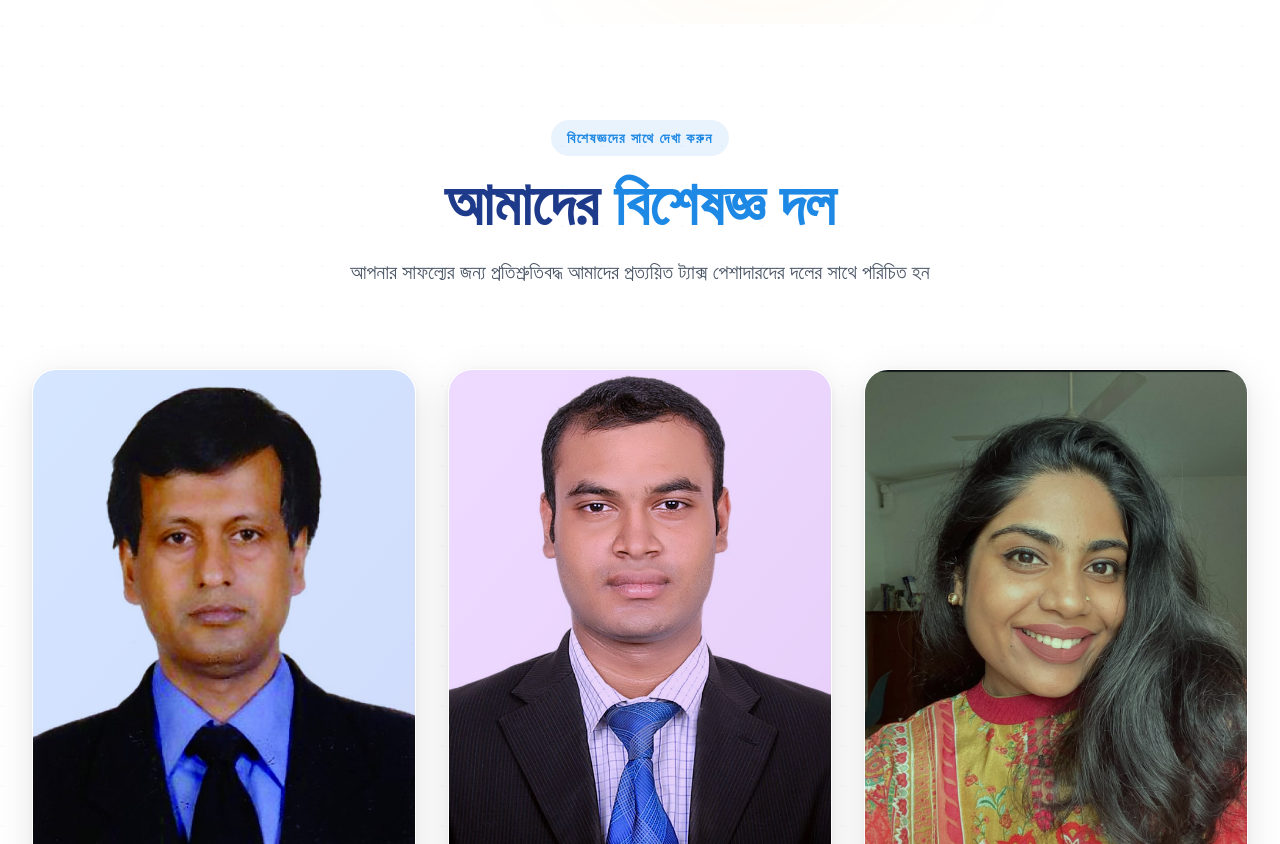
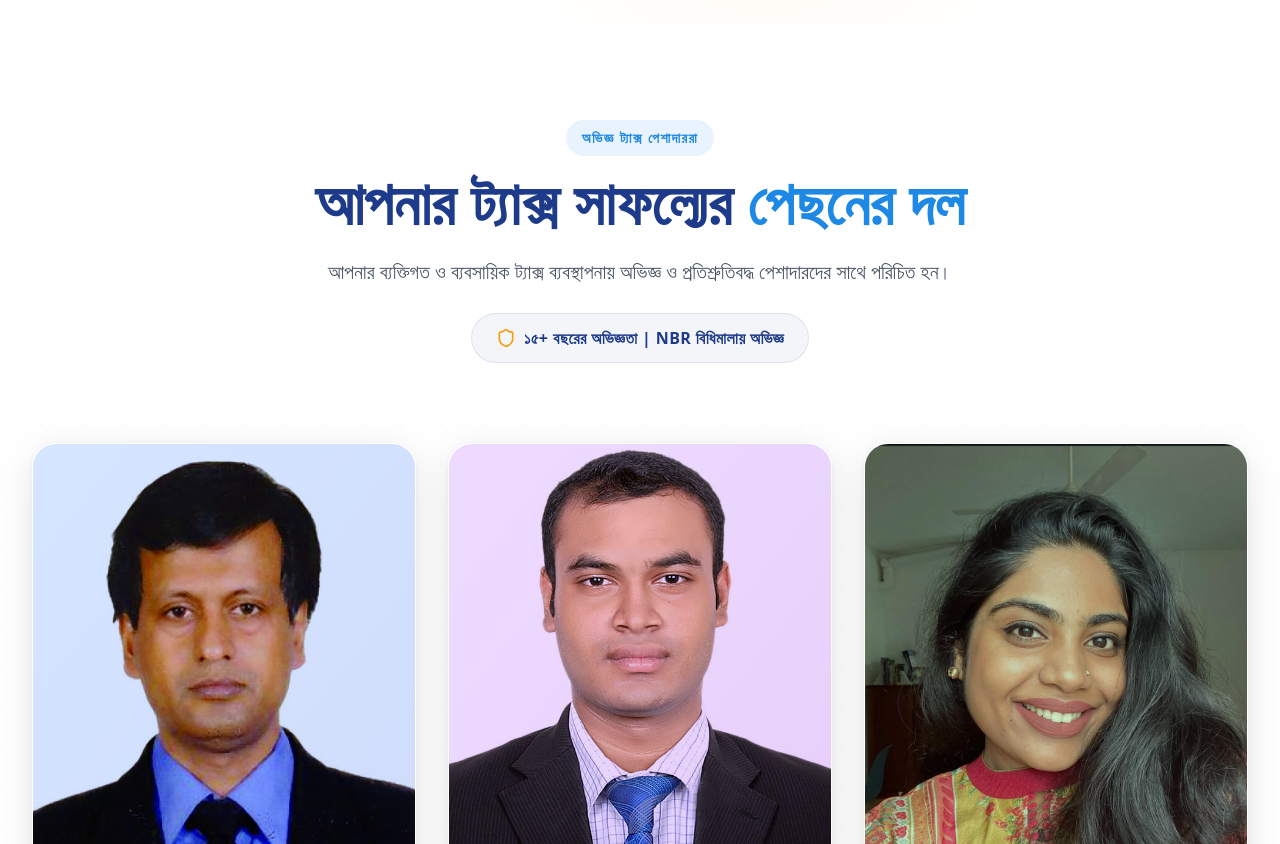
Before and after one commit to animeshkarmitun/anchorpoint-advising-website, a Next.js app: page / in a window 1280 px wide. Shown: the part 4800-5644 px from the top of the page. Built offline with nearby package versions, Linux system fonts and the light colour scheme.

Commit message:
refactor(team): improve team section copy with trust indicator and CTA button

```diff
--- a/src/components/Team.tsx
+++ b/src/components/Team.tsx
@@ -1,7 +1,7 @@
 'use client';
 
 import { motion } from 'framer-motion';
-import { User, Mail, Phone, Linkedin, Twitter, Sparkles } from 'lucide-react';
+import { User, Mail, Phone, Linkedin, Twitter, Sparkles, Shield, ArrowRight } from 'lucide-react';
 import { useState } from 'react';
 import { useLanguage } from '@/context/LanguageContext';
 import { translations } from '@/lib/content';
@@ -66,6 +66,22 @@ export default function Team() {
                     >
                         {t.subtitle}
                     </motion.p>
+
+                    {/* Trust Indicator Stats Bar */}
+                    {t.trustIndicator && (
+                        <motion.div
+                            initial={{ opacity: 0, y: 15 }}
+                            whileInView={{ opacity: 1, y: 0 }}
+                            viewport={{ once: true }}
+                            transition={{ delay: 0.4 }}
+                            className="mt-6 inline-flex items-center gap-2 px-6 py-3 bg-[#1E3A8A]/5 border border-[#1E3A8A]/10 rounded-full"
+                        >
+                            <Shield className="w-5 h-5 text-[#F59E0B] flex-shrink-0" />
+                            <span className="text-[#1E3A8A] font-semibold text-sm md:text-base tracking-wide">
+                                {t.trustIndicator}
+                            </span>
+                        </motion.div>
+                    )}
                 </div>
 
                 {/* Team Grid */}
@@ -180,6 +196,25 @@ export default function Team() {
                         </motion.div>
                     ))}
                 </div>
+
+                {/* CTA Button */}
+                {t.ctaText && (
+                    <motion.div
+                        initial={{ opacity: 0, y: 20 }}
+                        whileInView={{ opacity: 1, y: 0 }}
+                        viewport={{ once: true }}
+                        transition={{ delay: 0.3 }}
+                        className="text-center mt-16"
+                    >
+                        <a
+                            href="#consultation"
+                            className="group inline-flex items-center gap-3 px-8 py-4 bg-gradient-to-r from-[#1E3A8A] to-[#2563EB] text-white font-bold text-lg rounded-full shadow-lg hover:shadow-xl hover:scale-105 transition-all duration-300"
+                        >
+                            {t.ctaText}
+                            <ArrowRight className="w-5 h-5 group-hover:translate-x-1 transition-transform duration-300" />
+                        </a>
+                    </motion.div>
+                )}
             </div>
         </section>
     );
--- a/src/content/bn/team.json
+++ b/src/content/bn/team.json
@@ -1,8 +1,10 @@
 {
-    "badge": "বিশেষজ্ঞদের সাথে দেখা করুন",
-    "title1": "আমাদের",
-    "title2": "বিশেষজ্ঞ দল",
-    "subtitle": "আপনার সাফল্যের জন্য প্রতিশ্রুতিবদ্ধ আমাদের প্রত্যয়িত ট্যাক্স পেশাদারদের দলের সাথে পরিচিত হন",
+    "badge": "অভিজ্ঞ ট্যাক্স পেশাদাররা",
+    "title1": "আপনার ট্যাক্স সাফল্যের",
+    "title2": "পেছনের দল",
+    "subtitle": "আপনার ব্যক্তিগত ও ব্যবসায়িক ট্যাক্স ব্যবস্থাপনায় অভিজ্ঞ ও প্রতিশ্রুতিবদ্ধ পেশাদারদের সাথে পরিচিত হন।",
+    "trustIndicator": "১৫+ বছরের অভিজ্ঞতা | NBR বিধিমালায় অভিজ্ঞ",
+    "ctaText": "আপনার ট্যাক্স বিষয়ে কথা বলুন আমাদের বিশেষজ্ঞের সাথে",
     "members": [
         {
             "name": "লাল্টু লাল সরকার (প্রদীপ)",
--- a/src/content/en/team.json
+++ b/src/content/en/team.json
@@ -1,8 +1,10 @@
 {
-    "badge": "MEET WITH EXPERT",
-    "title1": "Our",
-    "title2": "Expert Team",
-    "subtitle": "Meet our dedicated team of certified tax professionals committed to your success",
+    "badge": "EXPERIENCED TAX PROFESSIONALS",
+    "title1": "The Team Behind",
+    "title2": "Your Tax Success",
+    "subtitle": "Meet the experienced and dedicated professionals managing your personal and business tax compliance.",
+    "trustIndicator": "15+ Years Experience | Experts in NBR Regulations",
+    "ctaText": "Talk to Our Tax Expert About Your Needs",
     "members": [
         {
             "name": "Laltu Lal Sarker (Prodip)",
```
